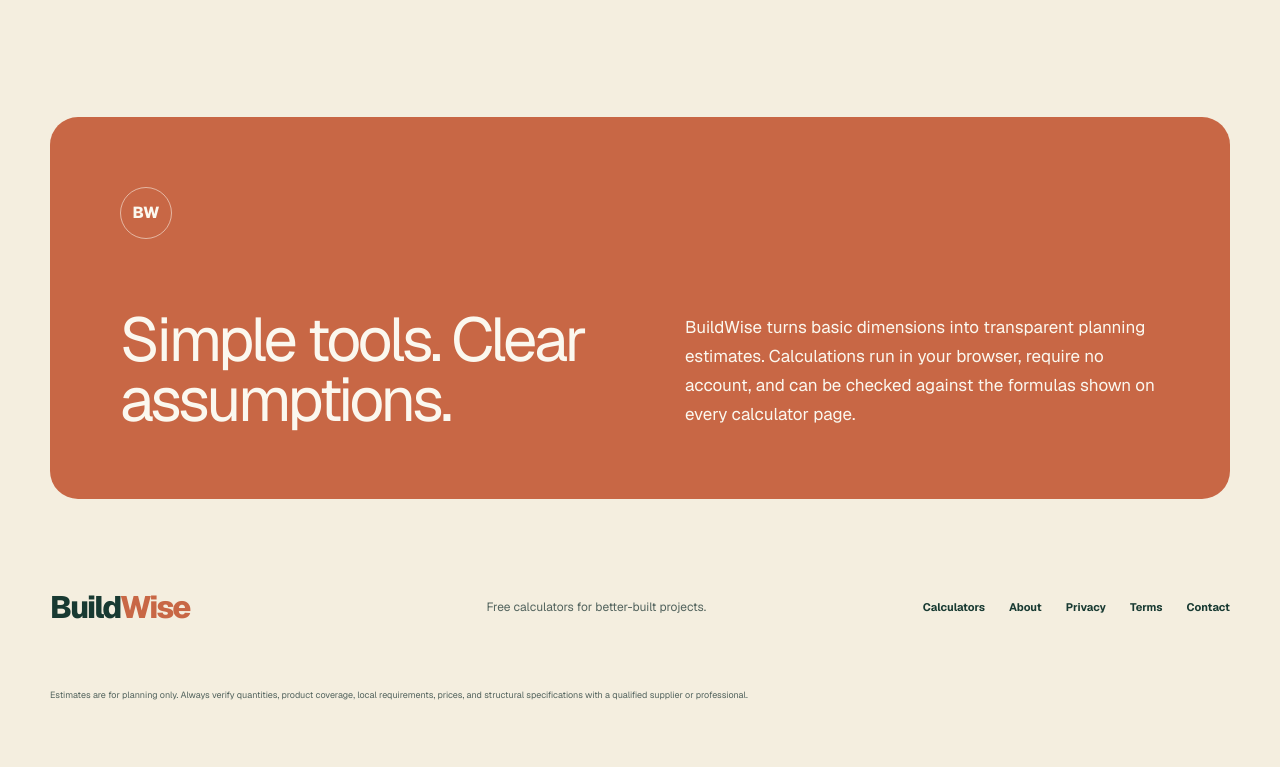
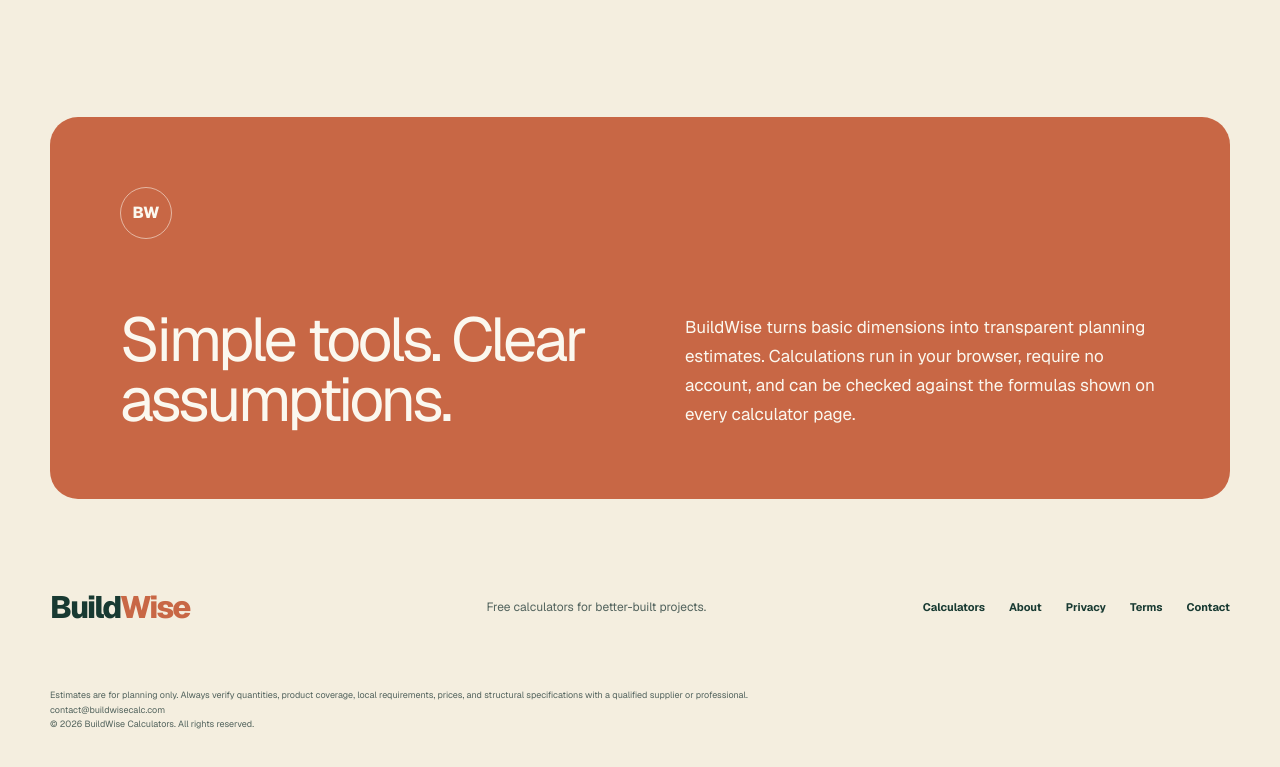
Before and after one commit to Yilong0601/buildwise-calculators, a Next.js app: page / in a window 1280 px wide. Shown: the part 1957-2724 px from the top of the page. Before the commit the page ends 2695 px from the top, so only its background shows below. Built offline with nearby package versions, Linux system fonts and the light colour scheme.

Commit message:
Add contact email and footer copyright

```diff
--- a/app/components/site-footer.tsx
+++ b/app/components/site-footer.tsx
@@ -16,6 +16,11 @@ export function SiteFooter() {
         Estimates are for planning only. Always verify quantities, product
         coverage, local requirements, prices, and structural specifications
         with a qualified supplier or professional.
+        <br />
+        <a href="mailto:contact@buildwisecalc.com">
+          contact@buildwisecalc.com
+        </a>
+        <br />© 2026 BuildWise Calculators. All rights reserved.
       </small>
     </footer>
   );
```
